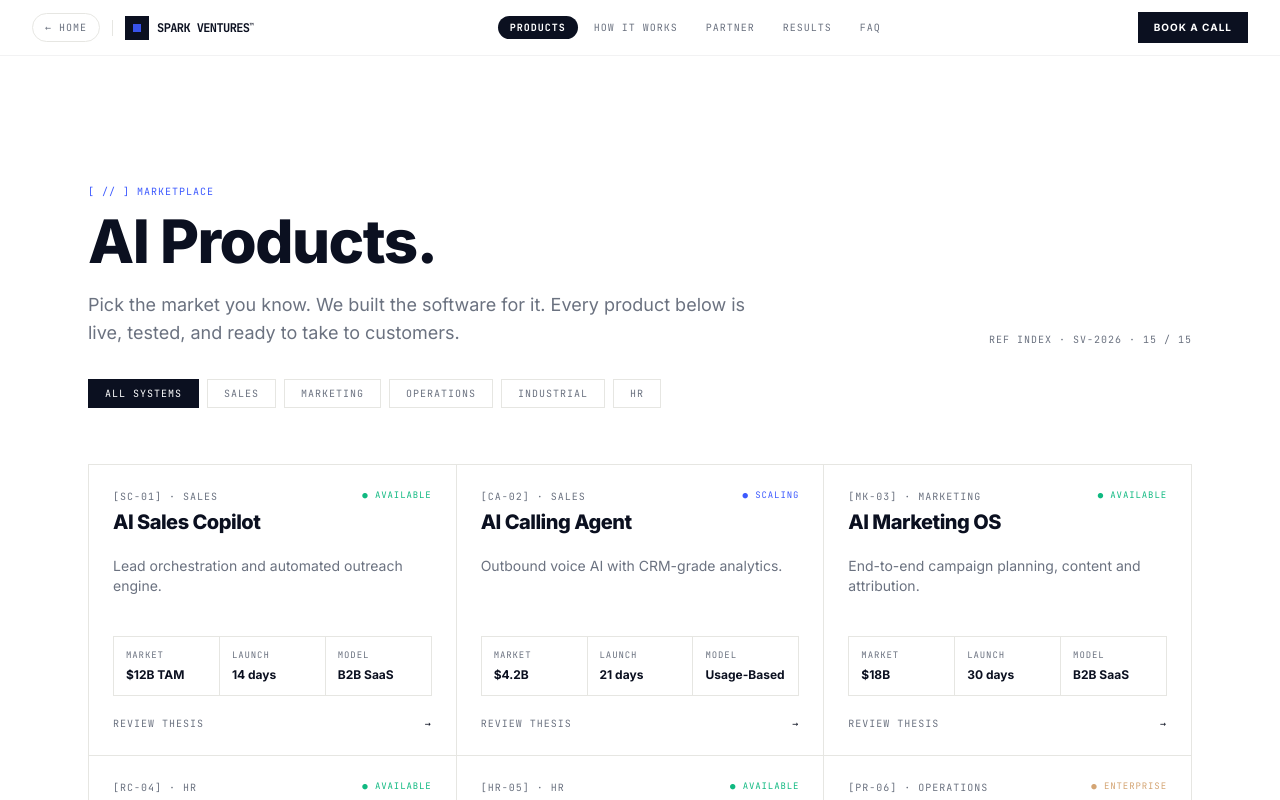
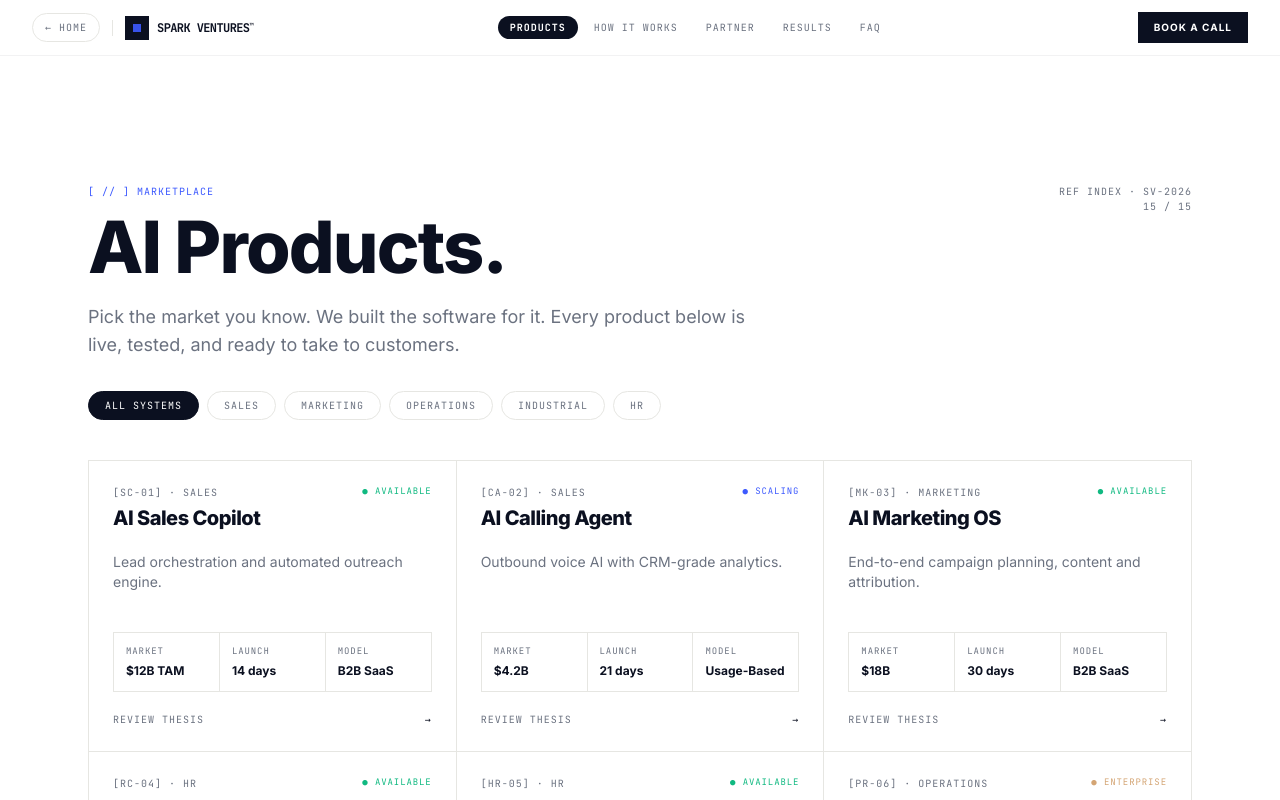
Before and after one commit to sparkai-core/spark-ventures-wireframe, a Next.js app: page /products in a window 1280 px wide. Shown: the top 800 px of the page. Built offline with nearby package versions, Linux system fonts and the light colour scheme.

Commit message:
added mroe cahnges

```diff
--- a/components/Marketplace.tsx
+++ b/components/Marketplace.tsx
@@ -39,12 +39,12 @@ export default function Marketplace() {
     <>
       <section id="marketplace" className="bg-white py-20 md:py-32">
         <div className="mx-auto max-w-6xl px-6">
-          <div className="flex flex-col md:flex-row md:items-end md:justify-between gap-6 mb-8">
+          <div className="flex flex-col md:flex-row md:items-start md:justify-between gap-6 mb-8">
             <div>
               <div className="font-mono text-[10px] uppercase tracking-widest text-blue mb-3">
                 [ // ] Marketplace
               </div>
-              <h1 className="text-4xl md:text-6xl font-extrabold tracking-tight">
+              <h1 className="text-5xl md:text-7xl font-extrabold tracking-tight">
                 AI Products.
               </h1>
               <p className="mt-5 max-w-2xl text-base md:text-lg text-ink-muted">
@@ -52,17 +52,19 @@ export default function Marketplace() {
                 live, tested, and ready to take to customers.
               </p>
             </div>
-            <div className="font-mono text-[10px] uppercase tracking-widest text-ink-muted">
-              Ref Index · SV-2026 · {String(filtered.length).padStart(2, "0")} / {String(PRODUCTS.length).padStart(2, "0")}
+            <div className="font-mono text-[10px] uppercase tracking-widest text-ink-muted text-right whitespace-nowrap">
+              Ref Index · SV-2026
+              <br />
+              {String(filtered.length).padStart(2, "0")} / {String(PRODUCTS.length).padStart(2, "0")}
             </div>
           </div>
 
-          <div className="flex gap-2 overflow-x-auto pb-6 scrollbar-hide mb-8 -mx-6 px-6">
+          <div className="flex flex-wrap gap-2 mb-10">
             {MARKETPLACE_FILTERS.map((f) => (
               <button
                 key={f}
                 onClick={() => onFilterChange(f)}
-                className={`shrink-0 border px-4 py-1.5 font-mono text-[10px] uppercase tracking-widest transition ${
+                className={`shrink-0 border rounded-full px-4 py-1.5 font-mono text-[10px] uppercase tracking-widest transition ${
                   filter === f
                     ? "border-navy bg-navy text-white"
                     : "border-line text-ink-muted hover:border-navy/40"
```
